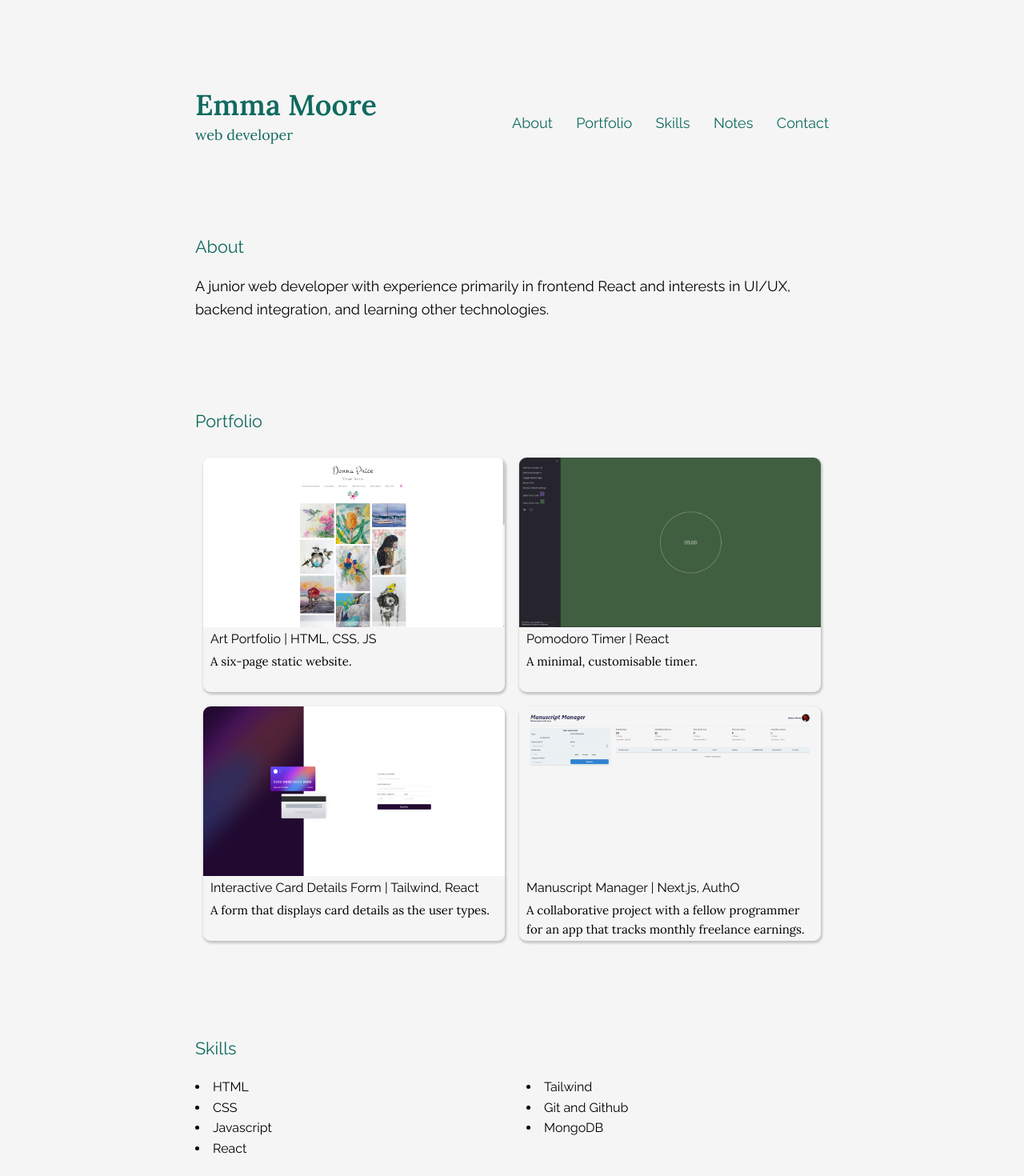
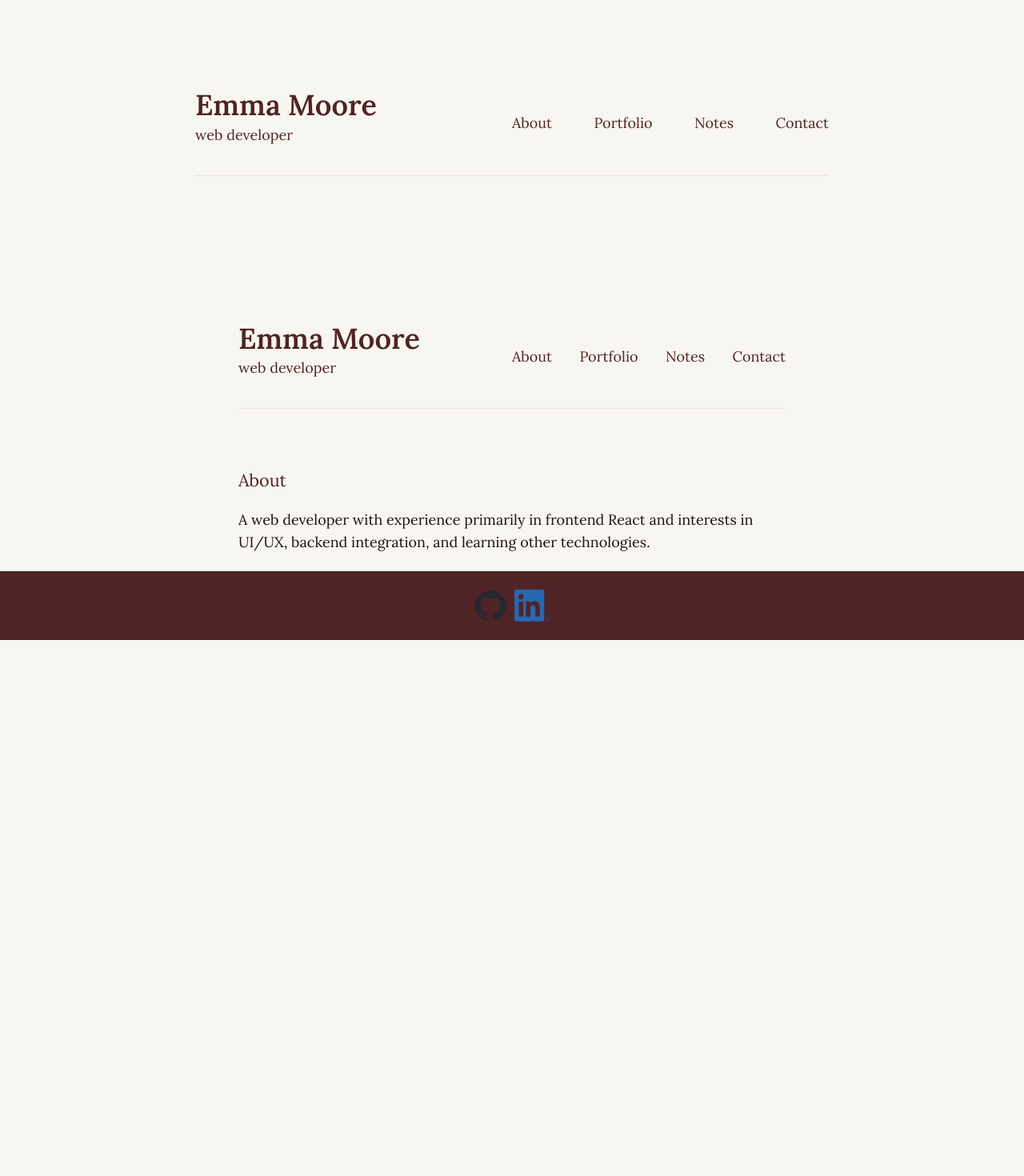
Before and after one commit to emoore29/My-Portfolio, a Next.js app: page / in a window 1280 px wide. Shown: the top 1470 px of the page at 80% size. After the commit the page ends 873 px from the top, so only its background shows below. Built offline with nearby package versions, Linux system fonts and the light colour scheme.

Commit message:
partial restyle + css variables

```diff
--- /dev/null
+++ b/components/icons/menuIcon.js
@@ -0,0 +1,20 @@
+export default function MenuIcon({ toggleMenu }) {
+  return (
+    <svg
+      onClick={toggleMenu}
+      xmlns="http://www.w3.org/2000/svg"
+      fill="none"
+      viewBox="0 0 24 24"
+      stroke-width="1.5"
+      stroke="var(--text-primary)"
+      width={35}
+      height={35}
+    >
+      <path
+        stroke-linecap="round"
+        stroke-linejoin="round"
+        d="M3.75 6.75h16.5M3.75 12h16.5m-16.5 5.25h16.5"
+      />
+    </svg>
+  );
+}
--- a/components/layout.js
+++ b/components/layout.js
@@ -7,7 +7,8 @@ import Image from "next/image";
 import menuIcon from "../public/images/menu-icon.svg";
 import sunIcon from "../public/images/day-mode.svg";
 import moonIcon from "../public/images/night-mode.svg";
-import { lora } from "../styles/fonts"
+import { lora } from "../styles/fonts";
+import MenuIcon from "./icons/menuIcon";
 
 const name = "Emma Moore";
 export const siteTitle = "Emma Moore - Web Developer";
@@ -29,10 +30,7 @@ export default function Layout({ children, home }) {
     <div className={styles.container}>
       <Head>
         {/* <link rel="icon" href="/favicon.ico" /> Icon for future addition */}
-        <meta
-          name="description"
-          content="Emma Moore's web dev portfolio."
-        />
+        <meta name="description" content="Emma Moore's web dev portfolio." />
         <meta
           property="og:image"
           content={`https://og-image.vercel.app/${encodeURI(
@@ -41,51 +39,44 @@ export default function Layout({ children, home }) {
         />
         <meta name="og:title" content={siteTitle} />
       </Head>
-      <header className={home ? `${styles.header}` : `${styles.blogHeader}`}>
-        {home ? (
-          <>
+      <header className={styles.header}>
         <h1
           className={`${utilStyles.headingXl} ${lora.className} ${styles.name}`}
         >
           {name}
         </h1>
-            <p
-              className={`${lora.className} ${utilStyles.italic} ${styles.title}`}
-            >
+        <p className={`${lora.className} ${utilStyles.italic} ${styles.title}`}>
           web developer
         </p>
 
         <nav className={styles.navBar}>
           <ul className={styles.navList}>
             <li>
-                  <a href="/#about">About</a>
+              <a href="/about">About</a>
             </li>
             <li>
-                  <a href="/#portfolio">Portfolio</a>
+              <a href="/portfolio">Portfolio</a>
             </li>
-                <li>
-                  <a href="/#skills">Skills</a>
-                </li>
-
             <li>
               <Link href="/notes">Notes</Link>
             </li>
             <li>
-                  <a href="/#contact">Contact</a>
+              <a href="/contact">Contact</a>
             </li>
           </ul>
         </nav>
         {/* Mobile nav button displays <768px */}
         <div className={styles.mobileNav}>
           <button>
-                <Image
+            <MenuIcon toggleMenu={toggleMenu} />
+            {/* <Image
                   onClick={toggleMenu}
                   priority
                   src={menuIcon}
                   alt="Menu button"
                   width="35"
                   height="35"
-                />
+                /> */}
           </button>
           {isOpen && (
             <nav className={styles.mobileNavList}>
@@ -100,12 +91,6 @@ export default function Layout({ children, home }) {
                     Portfolio
                   </a>
                 </li>
-                    <li>
-                      <a onClick={toggleMenu} href="/#skills">
-                        Skills
-                      </a>
-                    </li>
-
                 <li>
                   <Link onClick={toggleMenu} href="/blog">
                     Notes
@@ -141,19 +126,8 @@ export default function Layout({ children, home }) {
                 />
               )}
             </button> */}
-          </>
-        ) : (
-          <>
-            <h2 className={`${utilStyles.headingXl} ${lora.className}`}>
-              <Link href="/" className={utilStyles.colorInherit}>
-                {name}
-              </Link>
-            </h2>
-          </>
-        )}
       </header>
       <main>{children}</main>
-      {home && (
       <footer className={styles.socialsFooter}>
         <div id="github">
           <a target="_blank" href="https://github.com/AthenasCode">
@@ -181,7 +155,6 @@ export default function Layout({ children, home }) {
           </div>
         </a>
       </footer>
-      )}
     </div>
   );
 }
--- /dev/null
+++ b/pages/about.js
@@ -0,0 +1,21 @@
+import utilStyles from "../styles/utils.module.css";
+import styles from "../styles/Home.module.css";
+import Layout from "../components/layout";
+
+export default function About() {
+  return (
+    <Layout>
+      <h2
+        id="about"
+        className={`${utilStyles.headingMd} ${styles.aboutHeading}`}
+      >
+        About
+      </h2>
+      <p className={styles.aboutContent}>
+        A web developer with experience primarily in frontend React and
+        interests in UI/UX, backend integration, and learning other
+        technologies.
+      </p>
+    </Layout>
+  );
+}
--- a/components/contact.js
+++ b/pages/contact.js
@@ -1,6 +1,7 @@
 import { useForm, ValidationError } from "@formspree/react";
 import utilStyles from "../styles/utils.module.css";
 import styles from "../styles/Home.module.css";
+import Layout from "../components/layout";
 
 export default function Contact() {
   const [state, handleSubmit] = useForm("xoqzlllz");
@@ -13,7 +14,7 @@ export default function Contact() {
   }
 
   return (
-    <>
+    <Layout>
       <h2 id="contact" className={utilStyles.headingMd}>
         Contact
       </h2>
@@ -55,6 +56,6 @@ export default function Contact() {
           Submit
         </button>
       </form>
-    </>
+    </Layout>
   );
 }
--- a/pages/index.js
+++ b/pages/index.js
@@ -1,11 +1,7 @@
 import Head from "next/head";
 import Layout, { siteTitle } from "../components/layout";
-import utilStyles from "../styles/utils.module.css";
+import About from "./about";
 import styles from "../styles/Home.module.css";
-import Image from "next/image";
-import Portfolio from "../components/portfolio";
-import Contact from "../components/contact";
-
 
 export default function Home() {
   return (
@@ -14,43 +10,7 @@ export default function Home() {
         <title>{siteTitle}</title>
       </Head>
       <section className={styles.aboutContainer}>
-        <h2
-          id="about"
-          className={`${utilStyles.headingMd} ${styles.aboutHeading}`}
-        >
-          About
-        </h2>
-        <p className={styles.aboutContent}>
-          A junior web developer with experience primarily in frontend React and
-          interests in UI/UX, backend integration, and learning other
-          technologies.
-        </p>
-        {/* Optional profile image for future */}
-        {/* <Image
-          src="/images/profile.jpg"
-          height={130}
-          width={130}
-          alt="Your Name"
-          className={`${utilStyles.borderCircle} ${styles.aboutProfileImg}`}
-        /> */}
-      </section>
-      <Portfolio />
-      <section className={styles.skillsContainer}>
-        <h2 id="skills" className={utilStyles.headingMd}>
-          Skills
-        </h2>
-        <ul className={styles.skillList}>
-          <li>HTML</li>
-          <li>CSS</li>
-          <li>Javascript</li>
-          <li>React</li>
-          <li>Tailwind</li>
-          <li>Git and Github</li>
-          <li>MongoDB</li>
-        </ul>
-      </section>
-      <section className={styles.contactContainer}>
-        <Contact />
+        <About />
       </section>
     </Layout>
   );
--- a/components/portfolio.js
+++ b/pages/portfolio.js
@@ -2,8 +2,9 @@ import utilStyles from "../styles/utils.module.css";
 import styles from "../styles/Home.module.css";
 import Image from "next/image";
 import { useState } from "react";
-import HoverBlur from "./hoverBlur";
+import HoverBlur from "../components/hoverBlur";
 import { lora } from "../styles/fonts";
+import Layout from "../components/layout";
 
 export default function Portfolio() {
   const [activeProject, setActiveProject] = useState(null);
@@ -50,6 +51,7 @@ export default function Portfolio() {
   ];
 
   return (
+    <Layout>
       <section className={styles.portfolioContainer}>
         <h2 id="portfolio" className={utilStyles.headingMd}>
           Portfolio
@@ -85,5 +87,6 @@ export default function Portfolio() {
           ))}
         </div>
       </section>
+    </Layout>
   );
 }
--- a/styles/Home.module.css
+++ b/styles/Home.module.css
@@ -1,5 +1,3 @@
-
-
 /* ABOUT SECTION */
 .aboutContainer {
   /* display: grid;
@@ -12,13 +10,11 @@
 .aboutHeading {
   grid-column: 1 / 1;
   grid-row: 1 / 1;
-
 }
 
 .aboutContent {
   grid-column: 1 / 1;
   grid-row: 2 / 3;
-
 }
 
 .aboutProfileImg {
@@ -59,7 +55,7 @@
   position: relative;
   border-radius: 0.5rem;
   overflow: hidden;
-  background-color: #f5f5f5;
+  background-color: var(--background);
   -webkit-box-shadow: 1px 2px 3px 1px rgba(0, 0, 0, 0.2);
   box-shadow: 1px 2px 3px 1px rgba(0, 0, 0, 0.2);
 }
@@ -83,8 +79,8 @@
   background-color: rgba(255, 255, 255, 0.1);
   backdrop-filter: blur(2px);
 }
+
 /* transform translates element up and left by half its own height and width to center based on center of element, not top left */
-
 .projectHoverButtonsContainer {
   display: flex;
   flex-direction: column;
@@ -96,7 +92,7 @@
 }
 
 .projectHoverButtonsContainer a {
-  background-color: #f5f5f5;
+  background-color: var(--background);
   border-radius: 10px;
   margin: 2px 0;
   padding: 10px;
@@ -155,27 +151,6 @@
   border-radius: 5px;
 }
 
-.formMessage::-webkit-input-placeholder {
-  /* WebKit-based browsers like Chrome and Safari */
-  font-family: "Lora", sans-serif;
-  font-style: italic;
-}
-.formMessage::-moz-placeholder {
-  /* Firefox */
-  font-family: "Lora", sans-serif;
-  font-style: italic;
-}
-.formMessage:-ms-input-placeholder {
-  /* Microsoft Edge */
-  font-family: "Lora", sans-serif;
-  font-style: italic;
-}
-.formMessage::placeholder {
-  /* Modern browsers */
-  font-family: "Lora", sans-serif;
-  font-style: italic;
-}
-
 .formThankYou {
   font-size: 14px;
   font-family: Lora, serif;
@@ -191,7 +166,6 @@
 
 .notes {
   font-size: 16px;
-
 }
 
 .notes ul {
--- a/styles/global.css
+++ b/styles/global.css
@@ -1,13 +1,25 @@
 @import url("https://fonts.googleapis.com/css2?family=Raleway:ital,wght@0,100;0,200;0,300;0,400;0,500;0,600;0,700;0,800;0,900;1,100;1,200;1,300;1,400;1,500;1,600;1,700;1,800;1,900&display=swap");
+@import url("https://fonts.googleapis.com/css2?family=Lora:ital,wght@0,400;0,500;0,600;0,700;1,400;1,500;1,600;1,700&display=swap");
+
+:root {
+  --background: #f8f6f1;
+  --background-lighter: #fefdfa;
+  --main-text: #1f1111;
+  --text-primary: #502326;
+  --text-secondary: #a23e48;
+  --primary-contrast: #a23e48;
+  --light-text: #666;
+}
 
 html,
 body {
   padding: 0;
   margin: 0;
-  font-family: "Raleway", sans-serif;
+  font-family: "Lora", sans-serif;
+  color: var(--main-text);
   line-height: 1.6;
   font-size: 18px;
-  background-color: #f5f5f5;
+  background-color: var(--background);
 }
 
 * {
@@ -19,27 +31,22 @@ p {
   margin: 0;
 }
 
-/* p {
-  font-size: 0.95rem;
-} */
-
 ul {
   margin: 0;
   padding: 0;
-  /* list-style: none; */
 }
 
 a {
   text-decoration: none;
-  color: #1b1b7d;
+  color: var(--text-primary);
+}
+
+a:visited {
+  color: var(--text-secondary);
 }
 
 a:hover {
-  text-decoration: underline;
-}
-
-a:visited {
-  color: #263b55;
+  color: var(--primary-contrast);
 }
 
 img {
@@ -50,8 +57,8 @@ img {
 button {
   background: none;
   border: none;
-  -webkit-box-shadow: 1px 2px 3px 1px rgba(0, 0, 0, 0.2);
-  box-shadow: 1px 2px 3px 1px rgba(0, 0, 0, 0.2);
+  /* -webkit-box-shadow: 1px 2px 3px 1px rgba(0, 0, 0, 0.2);
+  box-shadow: 1px 2px 3px 1px rgba(0, 0, 0, 0.2); */
   padding: 5px;
   margin: 0;
   font: inherit;
@@ -65,7 +72,7 @@ button:hover {
 }
 
 button:active {
-  background-color: rgba(17, 106, 96, 0.219);
+  background-color: rgb(106, 17, 17);
 }
 
 fieldset {
--- a/styles/layout.module.css
+++ b/styles/layout.module.css
@@ -12,9 +12,19 @@
   display: grid;
   grid-template-columns: 1fr 1fr auto;
   grid-template-rows: repeat(2, 1fr);
-  color: #116a5f;
-  margin-bottom: 5rem;
+  color: var(--text-primary);
+  padding-bottom: 1rem;
+  margin-bottom: 4rem;
   margin-top: 4rem;
+  background-image: radial-gradient(
+    circle at 5px 2px,
+    var(--text-primary),
+    var(--text-primary) 3px,
+    transparent 4px
+  );
+  background-position: bottom;
+  background-size: 2px 1px;
+  background-repeat: repeat-x;
 }
 
 /* HEADER NAME AND TITLE/DESCRIPTION */
@@ -25,13 +35,6 @@
 
 .title {
   grid-row: 2 / 3;
-}
-
-.blogHeader {
-  display: flex;
-  color: #116a5f;
-  margin-bottom: 5rem;
-  margin-top: 4rem;
 }
 
 /* NAVBAR */
@@ -47,7 +50,11 @@
 }
 
 .navList a {
-  color: #116a5f;
+  color: var(--text-primary);
+}
+
+.navList a:hover {
+  color: var(--primary-contrast);
 }
 
 .backToHome {
@@ -83,13 +90,13 @@
 /* FOOTER */
 
 .socialsFooter {
+  position: fixed;
+  bottom: 0;
+  left: 0;
   display: flex;
   justify-content: center;
   width: 100%;
-  position: relative;
-  bottom: 0;
-  left: 0;
-  background-color: rgba(245, 245, 245, 0.8);
+  background-color: var(--text-primary);
   padding: 1rem;
 }
 
@@ -110,7 +117,7 @@
     -webkit-box-shadow: 1px 2px 3px 1px rgba(0, 0, 0, 0.2);
     box-shadow: 1px 2px 3px 1px rgba(0, 0, 0, 0.2);
     padding: 20px;
-    background-color: #fefdfa;
+    background-color: var(--background-lighter);
   }
 
   .navList {
--- a/styles/utils.module.css
+++ b/styles/utils.module.css
@@ -1,6 +1,3 @@
-
-
-
 .heading2Xl {
   font-size: 2.5rem;
   line-height: 1.2;
@@ -13,7 +10,6 @@
   font-size: 2rem;
   line-height: 1.3;
   font-weight: 600;
-  /* margin: 1rem 0; */
 }
 
 .headingLg {
@@ -21,14 +17,14 @@
   line-height: 1.4;
   font-weight: 400;
   margin: 1rem 0;
-  color: #116a5f;
+  color: var(--text-primary);
 }
 
 .headingMd {
   font-size: 1.2rem;
   /* line-height: 1.5; */
   font-weight: 400;
-  color: #116a5f;
+  color: var(--text-primary);
 }
 
 .borderCircle {
@@ -55,7 +51,7 @@
 }
 
 .lightText {
-  color: #666;
+  color: var(--light-text);
 }
 
 .italic {
```
Also changed, not shown: components/icons/gitHubIcon.js (added, +12 -0 lines), posts/first-note.md (+1 -1 lines), components/icons/github-mark-white.svg (added), public/images/menu-icon.svg. Lines whose indentation alone changed are shown as unchanged.
